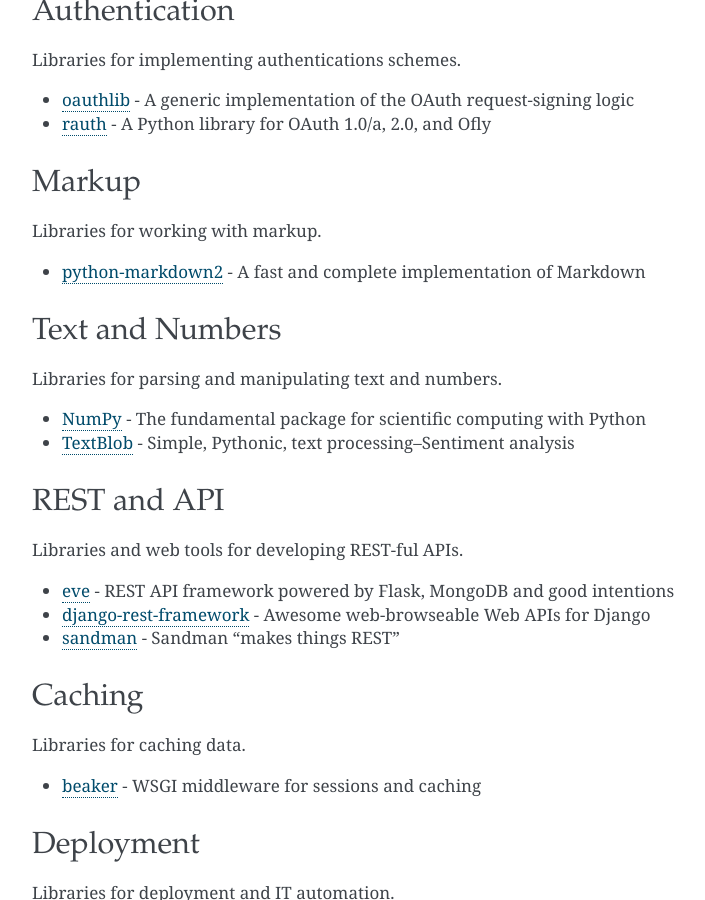
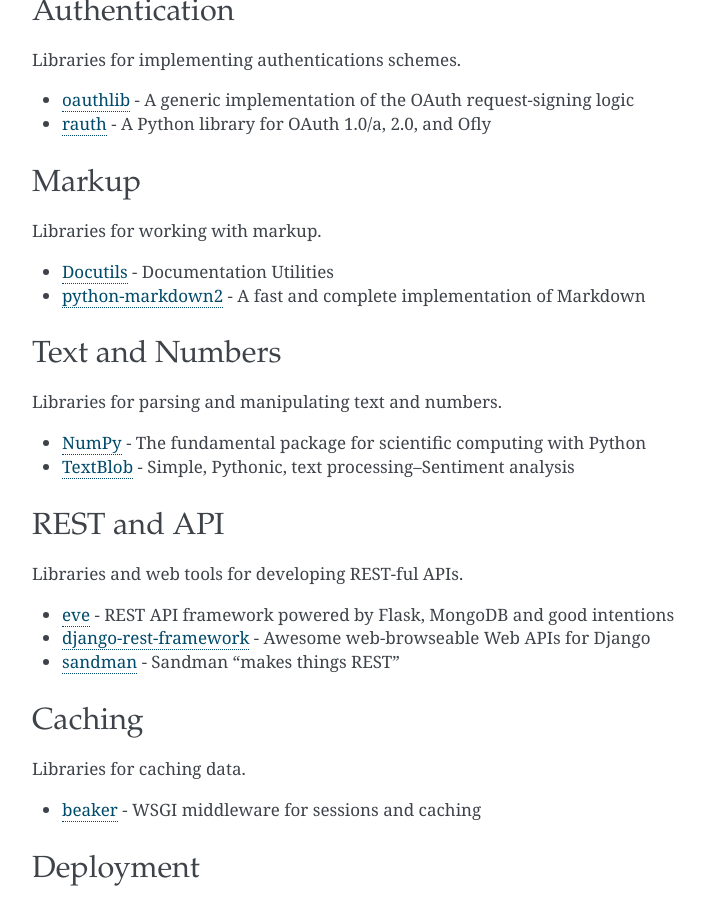
Before and after one commit to fengsp/easy-python, a Sphinx documentation site: the page built from docs/libraries.rst, in a window 1280 px wide and 900 px high, scrolled down 5511 px. Shown: the whole window, without its empty margins (388-1093 px from the left). Built offline with Sphinx 7.4.7, drawn with Linux system fonts in a browser that asks for light colours.

Commit message:
Added Docutils

```diff
--- a/docs/libraries.rst
+++ b/docs/libraries.rst
@@ -426,9 +426,11 @@
 
 Libraries for working with markup.
 
+- `Docutils`_ - Documentation Utilities
 - `python-markdown2`_ -  A fast and complete implementation of Markdown
 
 
+.. _Docutils: http://docutils.sourceforge.net/
 .. _python-markdown2: https://github.com/trentm/python-markdown2
 
 
```
